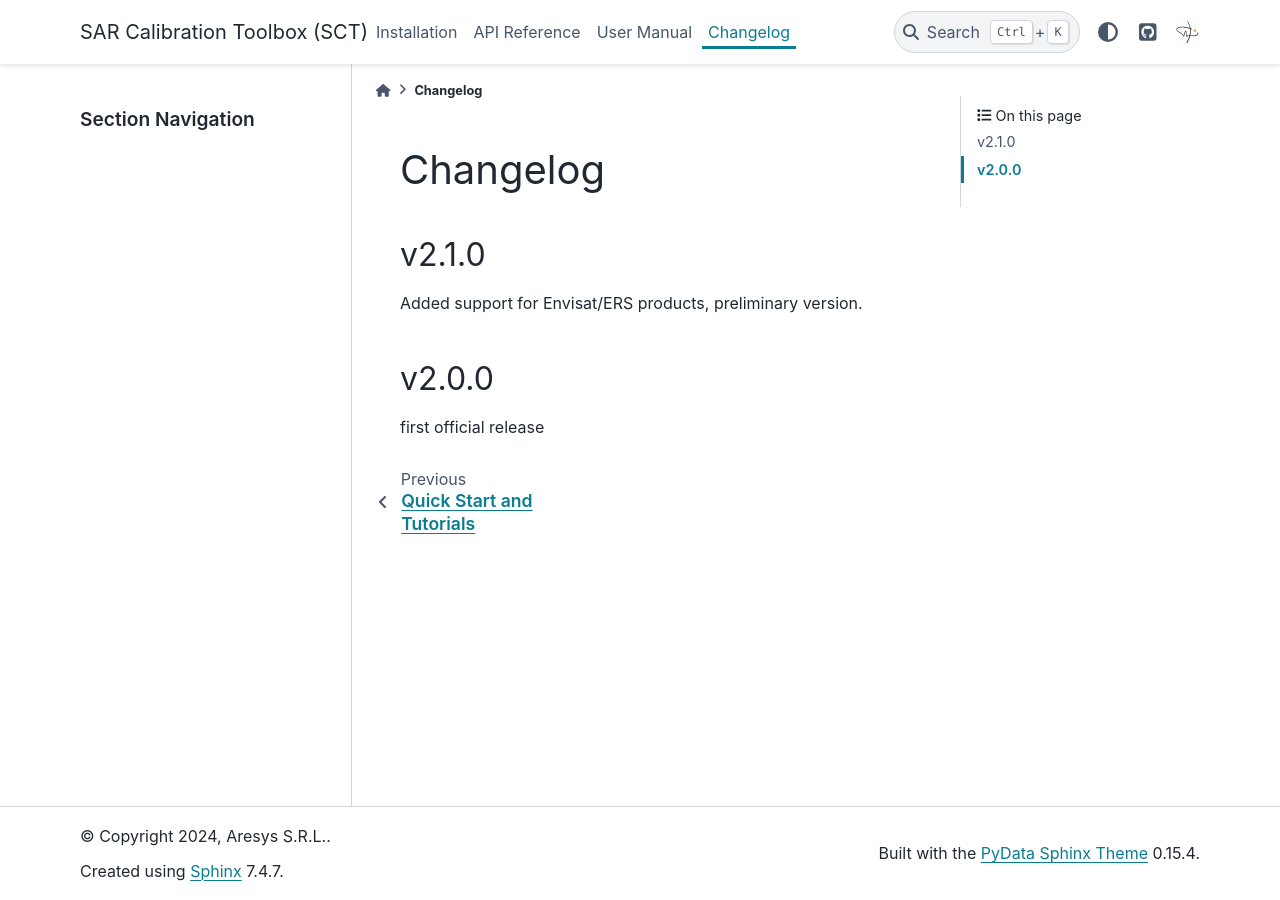
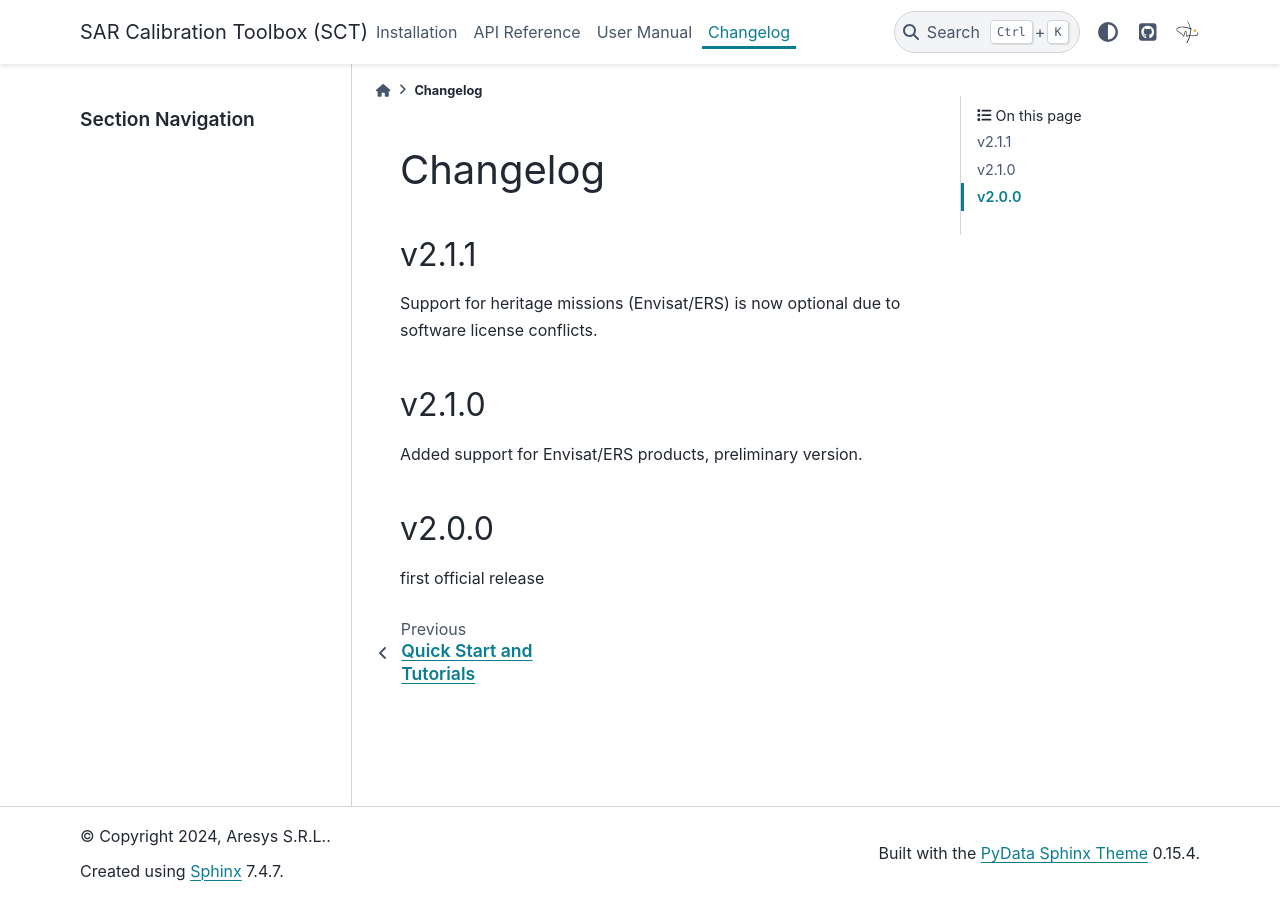
Before and after one commit to aresys-srl/sct, a Sphinx documentation site: the page built from docs/source/changelog.rst, in a window 1280 px wide. Built offline with Sphinx 7.4.7 and the PyData theme 0.15.4, drawn with Linux system fonts in a browser that asks for light colours.

Commit message:
Envisat/ERS heritage missions support made optional due to GPL-3.0 license/MIT licenses conflicts

```diff
--- a/docs/source/changelog.rst
+++ b/docs/source/changelog.rst
@@ -1,5 +1,10 @@
 Changelog
 =========
+
+v2.1.1
+------
+
+Support for heritage missions (Envisat/ERS) is now optional due to software license conflicts.
 
 v2.1.0
 ------
--- a/pyproject.toml
+++ b/pyproject.toml
@@ -38,6 +38,7 @@ dependencies = [
 dynamic = ["version"]
 
 [project.optional-dependencies]
+heritage = ["arepyextras-eo_products[heritage]"]
 cli = ["click", "requests"]
 graphs = ["matplotlib", "plotly"]
 dev = ["black", "isort", "pylint"]
--- a/sct/__init__.py
+++ b/sct/__init__.py
@@ -13,4 +13,4 @@ config_schema = res.files(resources).joinpath("configuration_schema.json")
 csv_template = res.files(resources).joinpath("calibration_targets_external_source_template.csv")
 calibration_sites_registry_schema = res.files(resources).joinpath("known_calibration_sites_registry_schema.json")
 
-__version__ = "2.1.0"
+__version__ = "2.1.1"
```
Also changed, not shown: README.md (+13 -1 lines), 1 other file.
